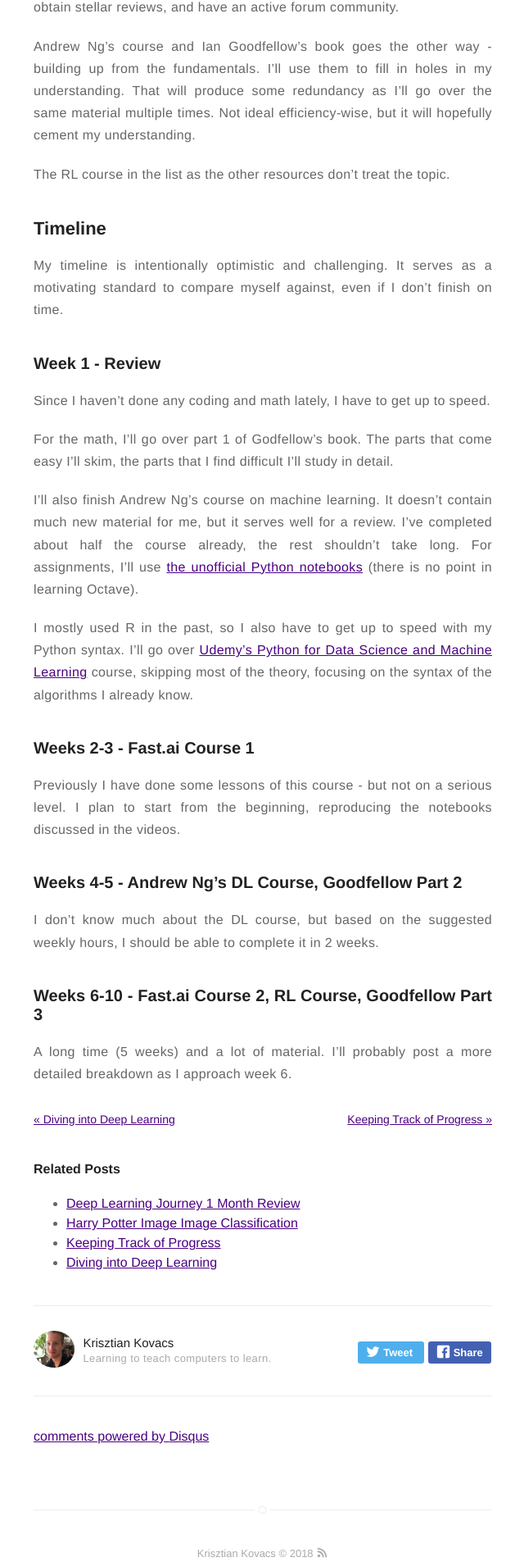
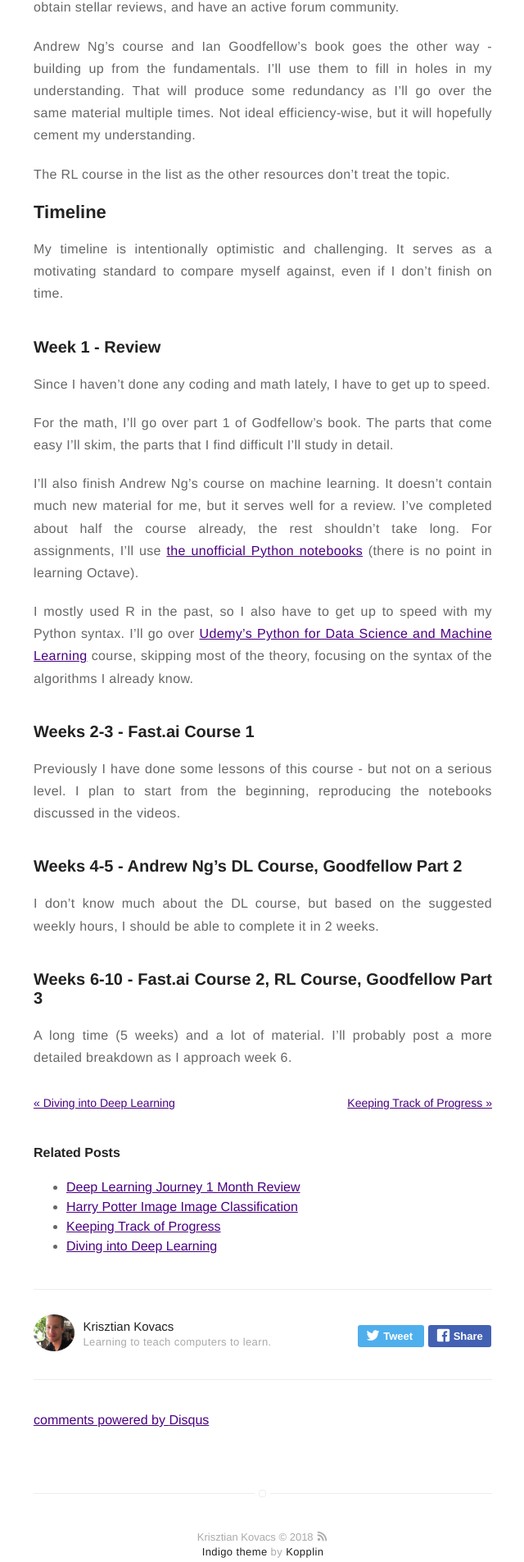
Before and after one commit to kk1694/old_blog, a Jekyll site: the page built from _posts/2018-09-01-dl-journey-overview.markdown, in a window 1280 px wide. Shown: the part 777-2682 px from the top of the page at 82% size, without its empty margins (319-959 px from the left). Built offline with Jekyll 4.4.1, drawn with Linux system fonts in a browser that asks for light colours; comment, search, counter and statistics services are not loaded.

Commit message:
Change margin after h2 for posts.

```diff
--- a/_sass/pages/post.sass
+++ b/_sass/pages/post.sass
@@ -34,7 +34,8 @@
         display: inline-block
 
     // general style
-    > h2,
+    > h2
+        margin-top: 10px
     > h3,
     > h4
         margin-top: 40px
```
